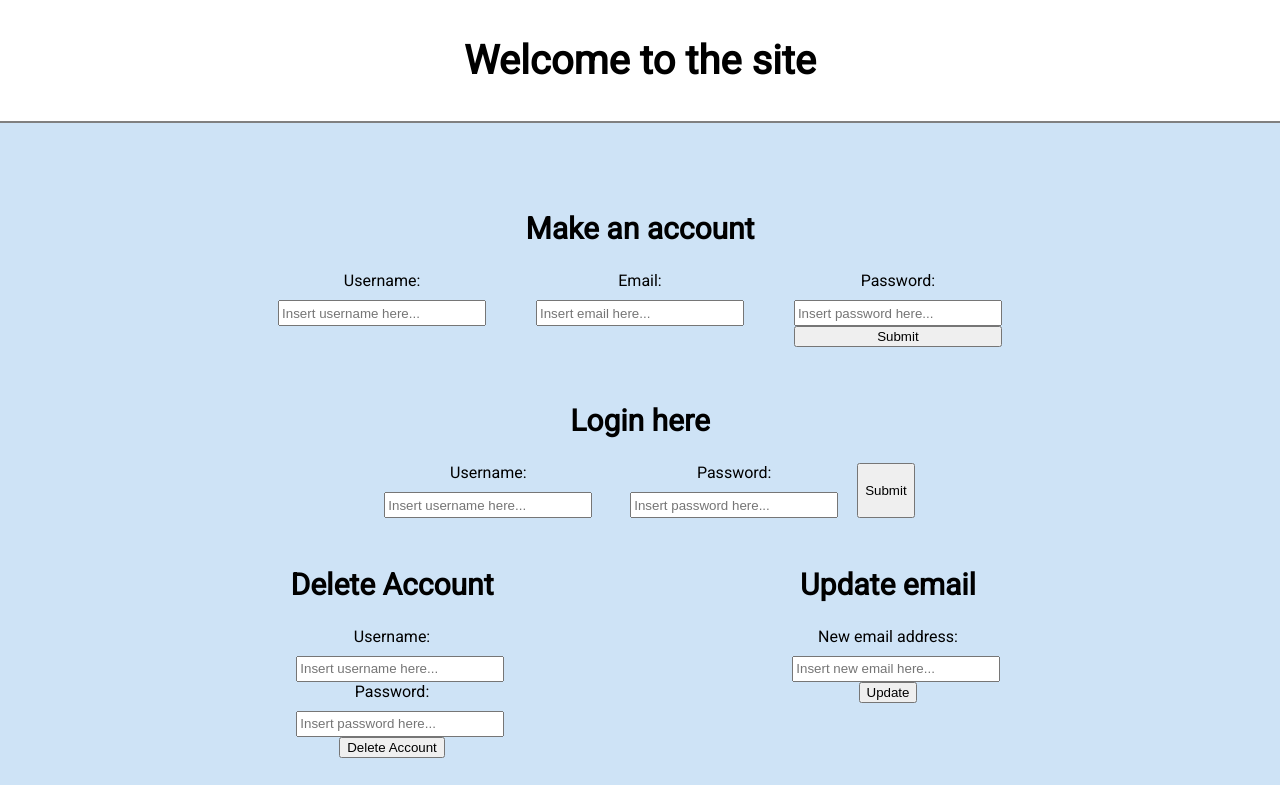
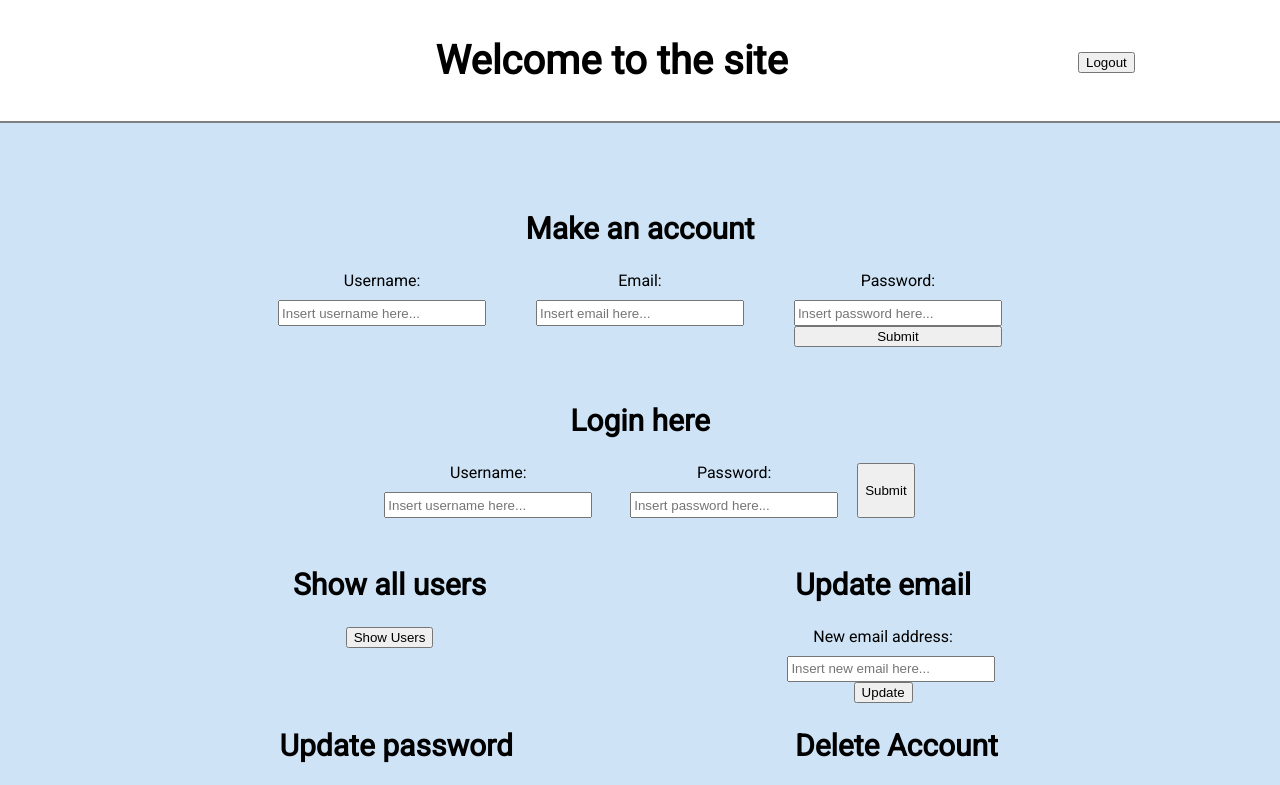
Before and after one commit to gtinsley99/bcrypt, a React (Create React App) app in the folder client/: page / in a window 1280 px wide. Shown: the top 785 px of the page. Built offline with nearby package versions, Linux system fonts and the light colour scheme.

Commit message:
add logout button, that removes cookie client working

```diff
--- a/client/src/App.css
+++ b/client/src/App.css
@@ -18,6 +18,9 @@ h2{
 }
 
 .title{
+  display: flex;
+  justify-content: space-around;
+  align-items: center;
   font-size: 20px;
   width: 100%;
   background-color: white;
--- a/client/src/App.js
+++ b/client/src/App.js
@@ -40,7 +40,7 @@ function App() {
 
   return (
     <div className="App">
-      <Title user={user} />
+      <Title user={user} setUser={setUser}/>
       <Register
         setShowModal={setShowRegErrorModal}
         setUser={setUser}
--- a/client/src/common/index.js
+++ b/client/src/common/index.js
@@ -9,8 +9,8 @@ export const storeCookie = (key, value, days) => {
   // Setting date plus number of days we want cookie to last
   date.setDate(date.getDate() + days);
 
-  let cookie =
-    (document.cookie = `${key} = ${value}; expires = ${date.toGMTString()}; path = /`);
+  document.cookie = `${key} = ${value}; expires = ${date.toGMTString()}; path = /`;
+  console.log(document.cookie);
 };
 
 export const readCookie = (cookieKey) => {
--- a/client/src/components/changeUserData/ChangeUserData.js
+++ b/client/src/components/changeUserData/ChangeUserData.js
@@ -7,12 +7,26 @@ const ChangeUserData = (props) => {
   return (
     <div className="userData">
       <div className="userOptions">
-        <DeleteAccount setUser={props.setUser} setError={props.setError} setShowModal={props.setShowDelModal}/>
-        <UpdateEmail setError={props.setError} setShowModal={props.setShowUpdEmailModal} />
+        <ListAllUsers
+          setShowModal={props.setShowUsers}
+          setError={props.setError}
+          setUsersList={props.setUsersList}
+        />
+        <UpdateEmail
+          setError={props.setError}
+          setShowModal={props.setShowUpdEmailModal}
+        />
       </div>
       <div className="userOptions">
-        <UpdatePassword setError={props.setError} setShowModal={props.setShowUpdPassModal} />
-        <ListAllUsers setShowModal={props.setShowUsers} setError={props.setError} setUsersList={props.setUsersList}/>
+        <UpdatePassword
+          setError={props.setError}
+          setShowModal={props.setShowUpdPassModal}
+        />
+        <DeleteAccount
+          setUser={props.setUser}
+          setError={props.setError}
+          setShowModal={props.setShowDelModal}
+        />
       </div>
     </div>
   );
--- /dev/null
+++ b/client/src/components/logout/Logout.js
@@ -0,0 +1,13 @@
+const Logout = (props) => {
+    const handleClick = () => {
+       document.cookie = "jwt_token=; Expires=Thu, 01 Jan 1970 00:00:00 UTC; path=/;";
+       props.setUser("")
+    };
+    return (
+        <div>
+            <button onClick={handleClick}>Logout</button>
+        </div>
+    );
+};
+
+export default Logout;
--- a/client/src/components/title/Title.js
+++ b/client/src/components/title/Title.js
@@ -1,11 +1,13 @@
-const Title = ({user}) => {
+import Logout from "../logout/Logout";
+
+const Title = ({ user, setUser }) => {
   return (
     <div className="title">
-      {!user ? (
-        <h1>Welcome to the site</h1>
-      ) : (
-        <h1>Welcome {user}</h1>
-      )}
+      <div></div>
+      {!user ? <h1>Welcome to the site</h1> : <h1>Welcome {user}</h1>}
+      <div id="logoutCard">
+        <Logout setUser={setUser}/>
+      </div>
     </div>
   );
 };
```
